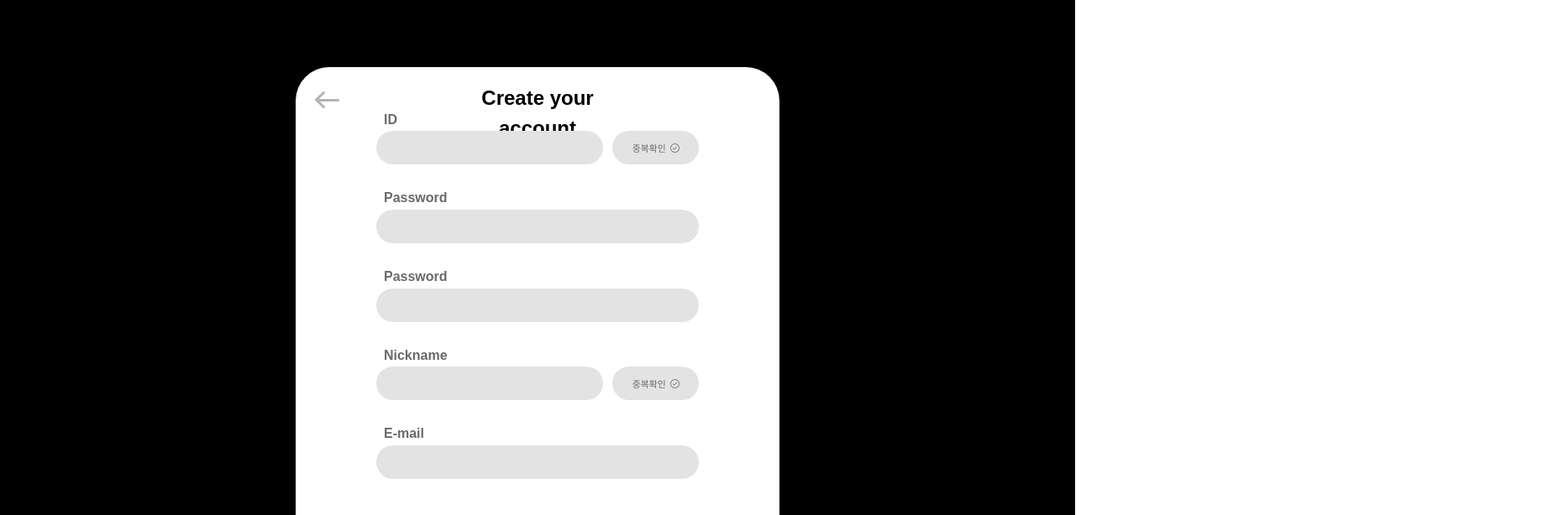
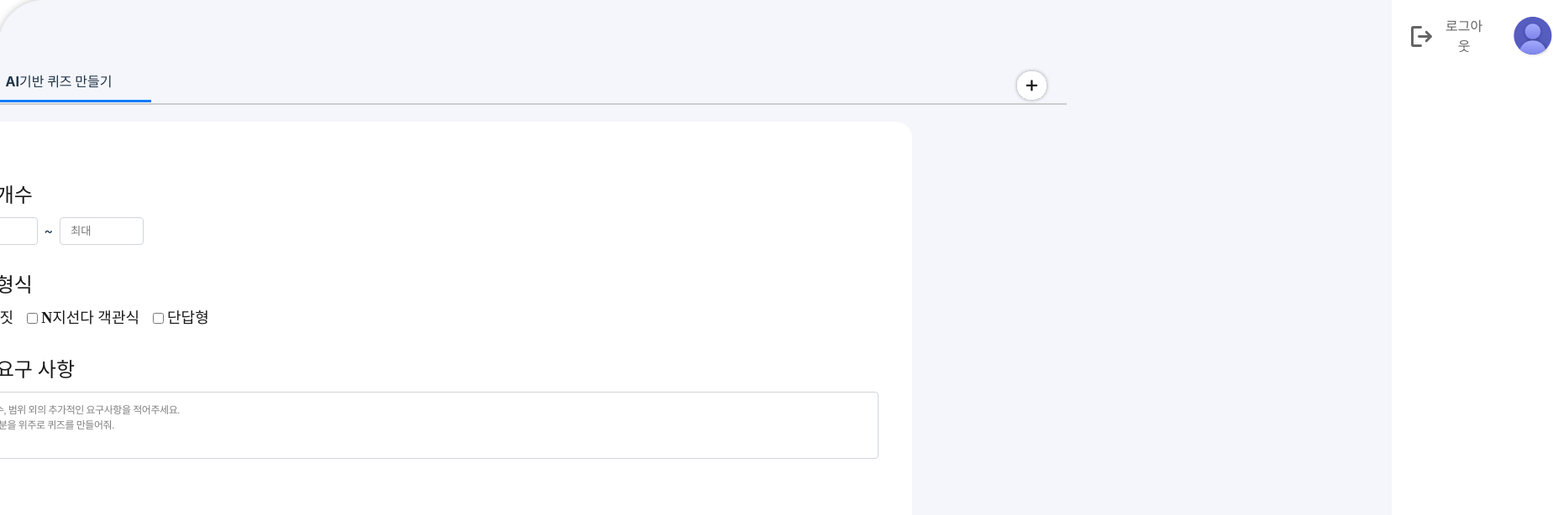
Before and after one commit to WEBFINITE-solux/WEBFINITE-FE, a React (Vite) app: page /quiz/create/choose in a window 1280 px wide. Before the commit this address led to /signup. Shown: the top 614 px of the page at 84% size, 1849 px wide, since content can reach past the window. Built offline with nearby package versions, Linux system fonts and the light colour scheme.

Commit message:
feat : 강의 생성 기능 완수

```diff
--- a/src/component/quiz/CourseSelectModal.tsx
+++ b/src/component/quiz/CourseSelectModal.tsx
@@ -30,7 +30,7 @@ const CourseSelectModal: React.FC<CourseSelectModalProps> = ({
   const handleSelectButtonClick = () => {
     if (selectedCourseId !== null) {
       onClose();
-      navigate("/quiz/create/choose")
+      navigate("/quiz/create/choose");
     }
   };
 
--- /dev/null
+++ b/src/component/quiz/QuizMakeComponent.tsx
@@ -0,0 +1,190 @@
+import React, { useState } from "react";
+import styled from "styled-components";
+
+const QuizMakeComponent = () => {
+  const [quizCount, setQuizCount] = useState({ min: "", max: "" });
+  const [quizType, setQuizType] = useState({
+    trueFalse: false,
+    multipleChoice: false,
+    shortAnswer: false,
+  });
+  const [detailedRequirements, setDetailedRequirements] = useState("");
+
+  const handleSubmit = () => {
+    if (!quizCount.min || !quizCount.max || !detailedRequirements) {
+      alert("모든 필드를 채워주세요.");
+      return;
+    }
+
+    const requestData = {
+      user_id: 12345,
+      file_id: 56789,
+      question_type: quizType.multipleChoice
+        ? "MULTIPLE_CHOICE"
+        : quizType.trueFalse
+        ? "TRUE_FALSE"
+        : "SHORT_ANSWER",
+      quiz_count: quizCount.min && quizCount.max ? Number(quizCount.max) : 0,
+      detailed_requirements: detailedRequirements,
+    };
+
+    console.log("Request Data: ", requestData);
+    alert("퀴즈 생성 요청 완료!" + JSON.stringify(requestData, null, 2));
+  };
+
+  return (
+    <Container>
+      <Label>퀴즈 개수</Label>
+      <InputGroup>
+        <Input
+          type="number"
+          placeholder="최소"
+          value={quizCount.min}
+          onChange={(e) =>
+            setQuizCount({ ...quizCount, min: e.target.value })
+          }
+        />
+        <span>~</span>
+        <Input
+          type="number"
+          placeholder="최대"
+          value={quizCount.max}
+          onChange={(e) =>
+            setQuizCount({ ...quizCount, max: e.target.value })
+          }
+        />
+      </InputGroup>
+
+      <Label>퀴즈 형식</Label>
+      <CheckboxGroup>
+        <CheckboxLabel>
+          <input
+            type="checkbox"
+            checked={quizType.trueFalse}
+            onChange={(e) =>
+              setQuizType({ ...quizType, trueFalse: e.target.checked })
+            }
+          />
+          참/거짓
+        </CheckboxLabel>
+        <CheckboxLabel>
+          <input
+            type="checkbox"
+            checked={quizType.multipleChoice}
+            onChange={(e) =>
+              setQuizType({ ...quizType, multipleChoice: e.target.checked })
+            }
+          />
+          N지선다 객관식
+        </CheckboxLabel>
+        <CheckboxLabel>
+          <input
+            type="checkbox"
+            checked={quizType.shortAnswer}
+            onChange={(e) =>
+              setQuizType({ ...quizType, shortAnswer: e.target.checked })
+            }
+          />
+          단답형
+        </CheckboxLabel>
+      </CheckboxGroup>
+      <Label>상세 요구 사항</Label>
+      <Textarea
+        placeholder="퀴즈 갯수, 범위 외의 추가적인 요구사항을 적어주세요.
+ex) oo부분을 위주로 퀴즈를 만들어줘."
+        value={detailedRequirements}
+        onChange={(e) => setDetailedRequirements(e.target.value)}
+      />
+      <Button onClick={handleSubmit}>생성하기</Button>
+    </Container>
+  );
+};
+
+export default QuizMakeComponent;
+
+const Container = styled.div`
+  width: 1181px;
+height: 580px;
+flex-shrink: 0;
+border-radius: 20px;
+background: #FFF;
+padding : 40px 40px;
+`;
+
+const Label = styled.label`
+  display: block;
+  color: #1A1A1A;
+  font-family: Pretendard;
+  font-size: 24px;
+  font-style: normal;
+  font-weight: 700;
+  line-height: 150%;
+  margin-bottom: 8px;
+  margin-top : 30px;
+`;
+
+const InputGroup = styled.div`
+  display: flex;
+  align-items: center;
+  gap: 8px;
+  margin-bottom: 16px;
+`;
+
+const Input = styled.input`
+  padding: 8px 12px;
+  border: 1px solid #d1d5db;
+  border-radius: 4px;
+  width: 100px;
+`;
+
+const Textarea = styled.textarea`
+  width: 100%;
+  height: 80px;
+  padding: 12px 14px;
+  border: 1px solid #d1d5db;
+  border-radius: 4px;
+  margin-bottom: 80px;
+  font-size : 12px;
+  font-family : Pretendard;
+
+  &::placeholder {
+  color: rgba(0, 0, 0, 0.50);
+  font-family: Pretendard;
+  font-size: 12px;
+  font-style: normal;
+  font-weight: 400;
+  line-height: 150%;
+  letter-spacing: -0.418px;
+  }
+`;
+
+const CheckboxGroup = styled.div`
+  display: flex;
+  gap: 16px;
+  margin-bottom: 16px;
+`;
+
+const CheckboxLabel = styled.label`
+  display: flex;
+  align-items: center;
+  gap: 4px;
+  color: #1A1A1A;
+  font-family: Pretendard;
+  font-size: 18px;
+  font-style: normal;
+  font-weight: 600;
+  line-height: 150%;
+`;
+
+const Button = styled.button`
+  background-color: #2563eb;
+  color: white;
+  padding: 8px 16px;
+  border: none;
+  border-radius: 4px;
+  cursor: pointer;
+  font-size: 0.9rem;
+  &:hover {
+    background-color: #1e40af;
+  }
+`;
--- /dev/null
+++ b/src/pages/quizMake.tsx
@@ -0,0 +1,96 @@
+import React from "react";
+import styled from "styled-components";
+import { useNavigate } from "react-router-dom";
+import QuizMakeComponent from "../component/quiz/QuizMakeComponent";
+
+const QuizMake: React.FC = () => {
+    const navigate = useNavigate();
+
+    const handleList = () => {
+      navigate("/quiz");
+    };
+
+    return (
+      <Container>
+        <QuizBack src="/quizBackground.png" />
+        <Content>
+          <TabContainer>
+            <TabWrapper>
+              <Tab onClick={handleList}>생성된 퀴즈 목록</Tab>
+              <Tab active>AI기반 퀴즈 만들기</Tab>
+            </TabWrapper>
+            <AddButton>
+              <AddLogo src="/quizAdd.svg" />
+            </AddButton>
+
+          </TabContainer>
+           <QuizMakeComponent/>
+        </Content>
+      </Container>
+    );
+  };
+
+export default QuizMake;
+
+const Container = styled.div`
+  display: flex;
+  height: 100vh;
+  background-color: #ffffff;
+`;
+
+const QuizBack = styled.img`
+  width: 1704px;
+  height: 1079px;
+  flex-shrink: 0;
+  z-index: 1;
+`;
+
+const Content = styled.div`
+  z-index: 10;
+  position: absolute;
+  top: 75px;
+  right: 10px;
+  display: flex;
+  flex-direction: column;
+  align-items: center;
+  width: 1550px;
+`;
+
+const TabContainer = styled.div`
+  display: flex;
+  align-items: center;
+  justify-content: space-between;
+  border-bottom: 2px solid #ccc;
+  margin-bottom: 20px;
+  width: 100%;
+  padding-left: 20px;
+  margin-top: -5px;
+`;
+
+const TabWrapper = styled.div`
+  display: flex;
+`;
+
+const Tab = styled.div<{ active?: boolean }>`
+  width: 220px;
+  flex: 1;
+  text-align: center;
+  padding: 10px 0;
+  margin-bottom: -5px;
+  cursor: pointer;
+  font-weight: ${(props) => (props.active ? "bold" : "normal")};
+  border-bottom: ${(props) => (props.active ? "3px solid #007BFF" : "none")};
+`;
+
+const AddButton = styled.button`
+  background: none;
+  cursor: pointer;
+  transition: background-color 0.3s;
+  margin-bottom: -15px;
+`;
+
+const AddLogo = styled.img`
+  width: 42.797px;
+  height: 42.797px;
+  flex-shrink: 0;
+`;
--- a/src/router.tsx
+++ b/src/router.tsx
@@ -12,6 +12,7 @@ import LoginForm from "./pages/loginFom";
 import LogoutModal from "./component/logoutModal";
 import Quiz from "./pages/quiz";
 import QuizCreate from "./pages/quizCreate";
+import QuizMake from "./pages/quizMake";
 
 const router = createBrowserRouter([
   {
@@ -41,7 +42,8 @@ const router = createBrowserRouter([
     element:<Layout/>,
     children:[
       {path:"",element:<Quiz/>},
-      {path:"create",element:<QuizCreate/>}
+      {path:"create",element:<QuizCreate/>},
+      {path:"create/choose",element:<QuizMake/>},
     ]
   },
   {
```
